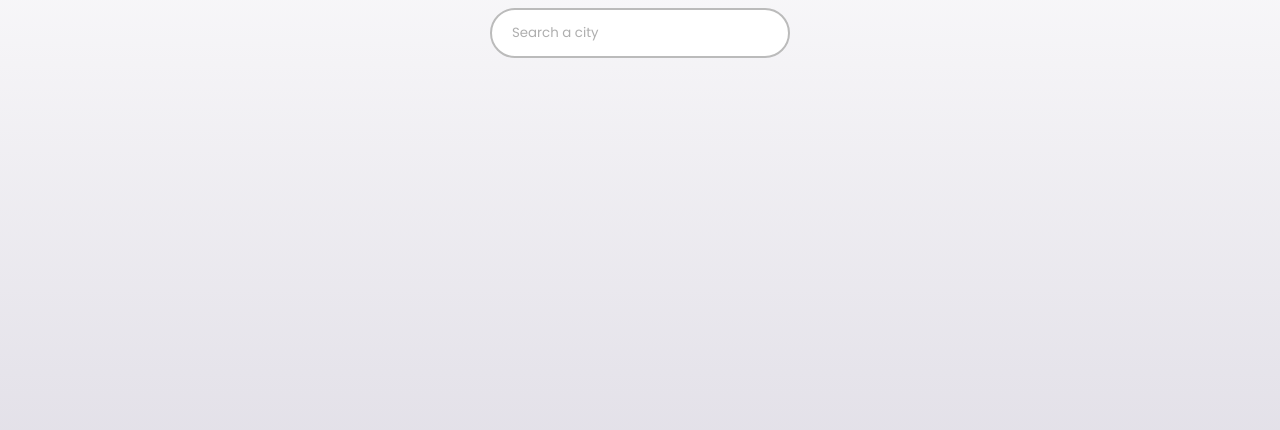
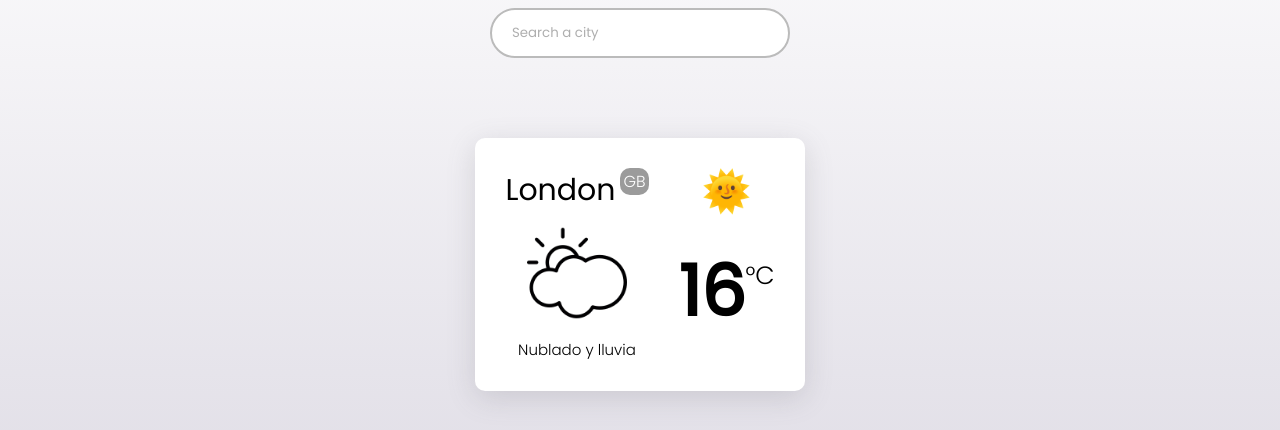
Before and after one commit to amiguelmoreno/Weather-App, a website built with Parcel: page index.html in a window 1280 px wide. Shown: the part 182-612 px from the top of the page. Built offline with nearby package versions, Linux system fonts and the light colour scheme.

Commit message:
add styles for card and navbar

```diff
--- a/index.html
+++ b/index.html
@@ -30,5 +30,23 @@
                 </button>
             </form>
         </nav>
+
+        <div class="container">
+            <div class="card">
+                <div class="card__place">
+                    <p class="card__city">London</p>
+                    <span class="card__country">GB</span>
+                </div>
+                <div class="card__daytime">🌞</div>
+                <div class="card__condition">
+                    <img src="./img/cielo-nublado.png" alt="cielo" />
+                </div>
+                <div class="card__temperature">
+                    <p class="card__degrees">16</p>
+                    <span>°C</span>
+                </div>
+                <div class="card__condition-text">Nublado y lluvia</div>
+            </div>
+        </div>
     </body>
 </html>
--- a/sass/style.scss
+++ b/sass/style.scss
@@ -102,3 +102,70 @@ body {
         }
     }
 }
+
+.container {
+    display: flex;
+    width: 100vw;
+    align-items: center;
+    justify-content: center;
+}
+
+.card {
+    display: grid;
+    grid-template-columns: repeat(2, min-content);
+    max-width: 38rem;
+    background-color: white;
+    padding: 3rem;
+    border-radius: 10px;
+    justify-items: center;
+    align-items: center;
+    column-gap: 3rem;
+    row-gap: 1rem;
+    box-shadow: rgba(100, 100, 111, 0.2) 0px 7px 29px 0px;
+
+    &__place {
+        display: flex;
+        gap: 0.5rem;
+    }
+
+    &__city {
+        font-size: 3rem;
+        font-weight: 400;
+    }
+    &__country {
+        background-color: rgb(155, 155, 155);
+        color: white;
+        padding: 0.1rem 0.3rem;
+        font-size: 1.6rem;
+        border-radius: 10px;
+        align-self: flex-start;
+    }
+    &__daytime {
+        font-size: 4rem;
+        line-height: 1;
+    }
+    &__condition {
+        img {
+            width: 10rem;
+        }
+    }
+    &__temperature {
+        grid-row: span 2;
+        display: flex;
+
+        span {
+            font-size: 2.5rem;
+        }
+    }
+
+    &__degrees {
+        line-height: 1;
+        font-size: 7rem;
+        font-weight: 700;
+    }
+
+    &__condition-text {
+        font-size: 1.5rem;
+        text-align: center;
+    }
+}
```
Also changed, not shown: dist/cielo-nublado.f8f913e4.png (added), dist/index.html, img/cielo-nublado.png (added), 2 other files.
